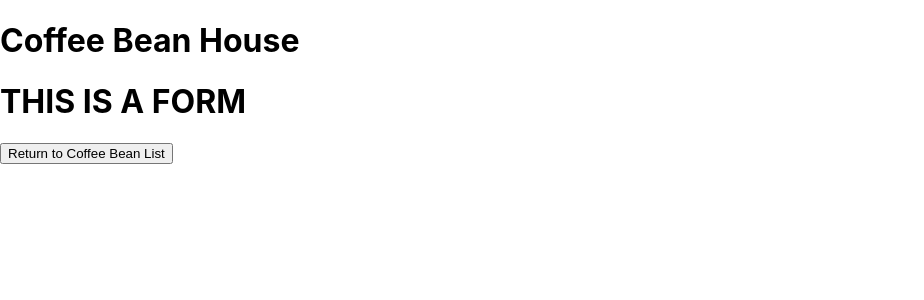
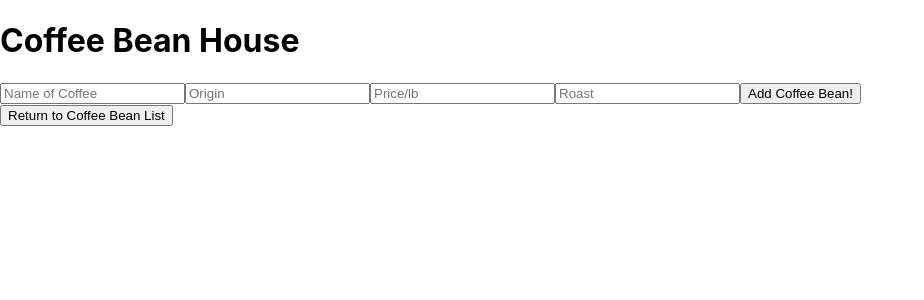
Before and after one commit to g-lee2/inventory-tracker, a React (Create React App) app: page / in a window 1280 px wide. Both pictures are taken after a click on the button "Add Coffee Bean". Shown: the top 300 px of the page, without its empty margins (0-924 px from the left). Built offline with nearby package versions, Linux system fonts and the light colour scheme.

Commit message:
Create method to handle form in CoffeeBeanControl and pass down to form component

```diff
--- a/src/components/CoffeeBeanControl.js
+++ b/src/components/CoffeeBeanControl.js
@@ -19,11 +19,17 @@ class CoffeeBeanControl extends Component {
     }));
   }
 
+  handleAddingNewCoffeeBean = (newBean) => {
+    const newMainCoffeeBeanList = this.state.mainCoffeeBeanList.concat(newBean);
+    this.setState({mainCoffeeBeanList: newMainCoffeeBeanList,
+                  formVisibleOnPage: false });
+  }
+
   render() {
     let currentlyVisibleState = null;
     let buttonText = null;
     if (this.state.formVisibleOnPage) {
-      currentlyVisibleState = <NewCoffeeBeanForm />;
+      currentlyVisibleState = <NewCoffeeBeanForm onNewBeanCreation={this.handleAddingNewCoffeeBean}/>;
       buttonText = "Return to Coffee Bean List";
     } else {
       currentlyVisibleState = <CoffeeBeanList coffeeBeanList={this.state.mainCoffeeBeanList} />;;
--- a/src/components/NewCoffeeBeanForm.js
+++ b/src/components/NewCoffeeBeanForm.js
@@ -1,9 +1,51 @@
 import React from "react";
+import PropTypes from "prop-types";
+import { v4 } from 'uuid';
 
-function NewCoffeeBeanForm() {
+function NewCoffeeBeanForm(props) {
+
+  function handleNewCoffeeBeanFormSubmission(event) {
+    event.preventDefault();
+    props.onNewBeanCreation({
+      name: event.target.name.value,
+      origin: event.target.origin.value,
+      price: parseInt(event.target.price.value),
+      roast: event.target.roast.value,
+      id: v4()
+    });
+  }
+
   return (
-    <h1>THIS IS A FORM</h1>
-  )
+    <React.Fragment>
+      <form onSubmit={handleNewCoffeeBeanFormSubmission}>
+        <input
+          type='text'
+          name='name'
+          placeholder='Name of Coffee'
+        />
+        <input
+          type='text'
+          name='origin'
+          placeholder='Origin'
+        />
+        <input
+          type='number'
+          name='price'
+          placeholder='Price/lb'
+        />
+        <input
+          type='text'
+          name='roast'
+          placeholder='Roast'
+        />
+        <button type='submit'>Add Coffee Bean!</button>
+      </form>
+    </React.Fragment>
+  );
 }
 
+NewCoffeeBeanForm.propTypes = {
+  onNewBeanCreation: PropTypes.func
+};
+
 export default NewCoffeeBeanForm;
```
